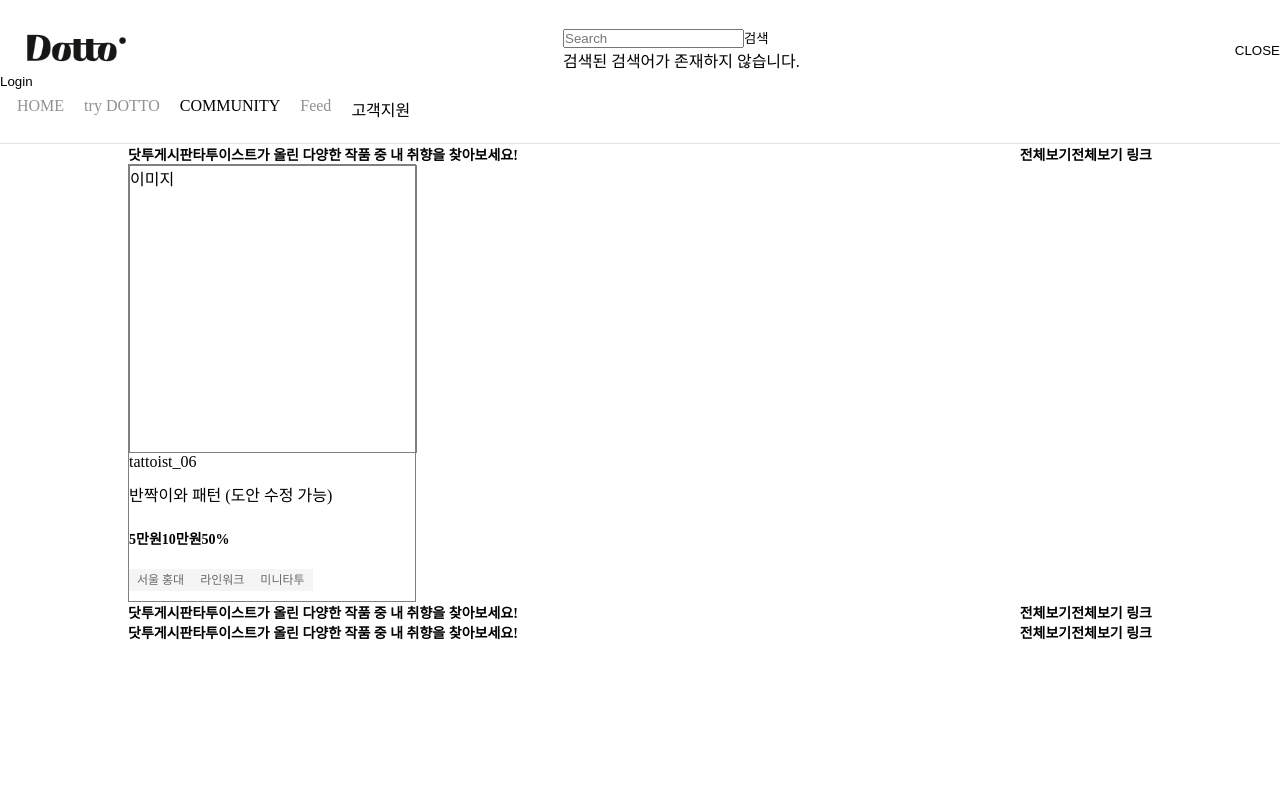
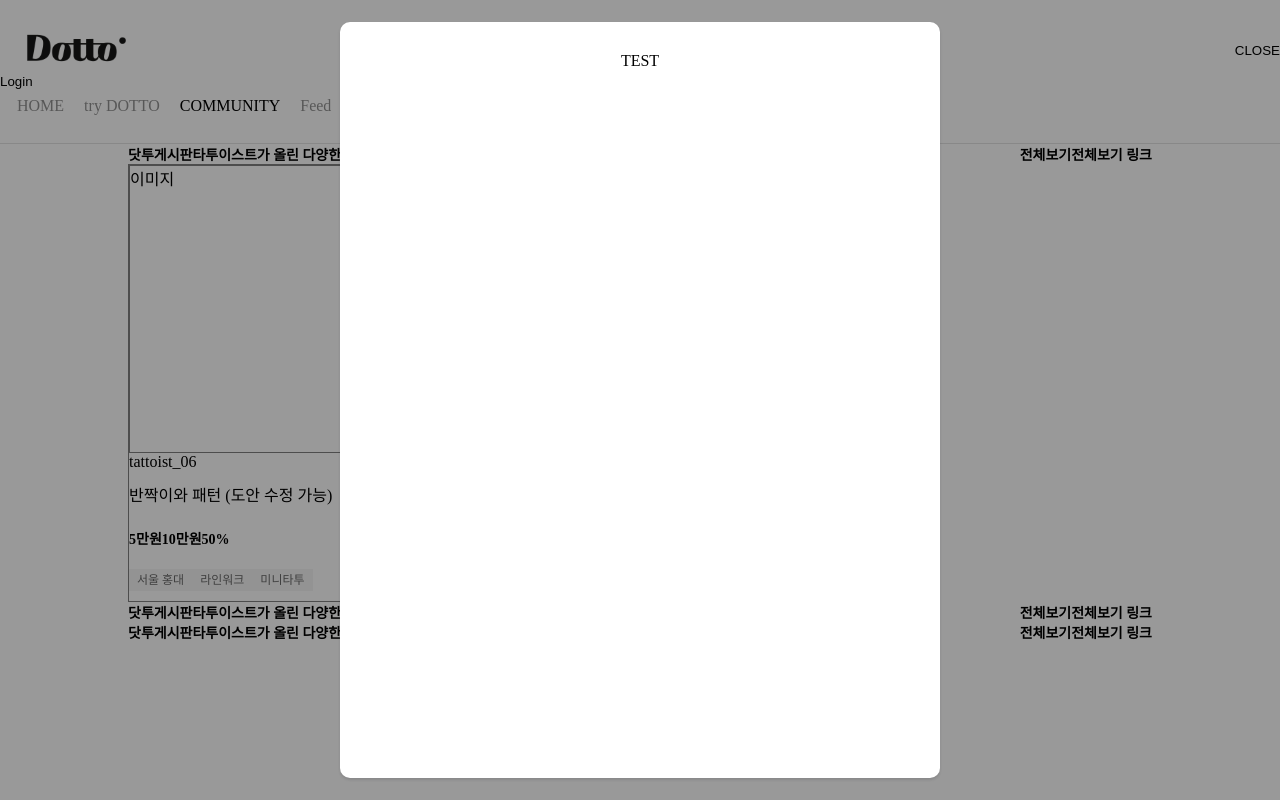
Before and after one commit to DaHoon06/Dotto-Single, a React app in the folder frontend/: page /dotto in a window 1280 px wide. Both pictures are taken after a click on the button "Login". Shown: the top 800 px of the page. Built offline with nearby package versions, Linux system fonts and the light colour scheme.

Commit message:
feat: login button modal 연결

```diff
--- a/frontend/src/components/Common/Header/Status.tsx
+++ b/frontend/src/components/Common/Header/Status.tsx
@@ -1,5 +1,16 @@
+import { UserModal } from "../Modal/UserModal";
+import {useState} from "react";
 
 export const Status = (props: any) => {
+  const [showModal, setShowModal] = useState(false);
+
+  const openModal = () => {
+    setShowModal(true);
+  }
+  const closeModal = () => {
+    setShowModal(false);
+  }
+
   return (
     <article>
       {props.isLogin ?
@@ -8,9 +19,10 @@ export const Status = (props: any) => {
         </section>
         :
         <section>
-          <button>Login</button>
+          <button onClick={openModal}>Login</button>
         </section>
       }
+      <UserModal open={showModal} close={closeModal}/>
     </article>
   );
 }
--- /dev/null
+++ b/frontend/src/components/Common/Modal/UserModal.style.scss
@@ -0,0 +1,52 @@
+.modal {
+  display: none;
+  position: absolute;
+  top: 0;
+  left: 0;
+  width: 100vw;
+  height: 100vh;
+  background: rgba(0, 0, 0, 0.4);
+  z-index: 20;
+}
+
+.modal-body {
+  position: absolute;
+  top: 50%;
+  left: 50%;
+  max-width: 600px;
+  max-height: 756px;
+  width: 100%;
+  height: 100%;
+  padding: 30px;
+  text-align: center;
+  background-color: rgb(255, 255, 255);
+  border-radius: 10px;
+  box-shadow: 0 2px 3px 0 rgba(34, 36, 38, 0.15);
+  transform: translateX(-50%) translateY(-50%);
+}
+
+.modal.openModal {
+  display: flex;
+  align-items: center;
+  /* 팝업이 열릴때 스르륵 열리는 효과 */
+  animation: modal-bg-show 0.3s;
+}
+
+@keyframes modal-show {
+  from {
+    opacity: 0;
+    margin-top: -50px;
+  }
+  to {
+    opacity: 1;
+    margin-top: 0;
+  }
+}
+@keyframes modal-bg-show {
+  from {
+    opacity: 0;
+  }
+  to {
+    opacity: 1;
+  }
+}
--- /dev/null
+++ b/frontend/src/components/Common/Modal/UserModal.tsx
@@ -0,0 +1,12 @@
+import './UserModal.style.scss';
+
+export const UserModal = (props: any) => {
+  const { open, close } = props;
+  return(
+    <article className={open ? 'openModal modal' : 'modal'}>
+      <section className="modal-body">
+        TEST
+      </section>
+    </article>
+  );
+};
```
